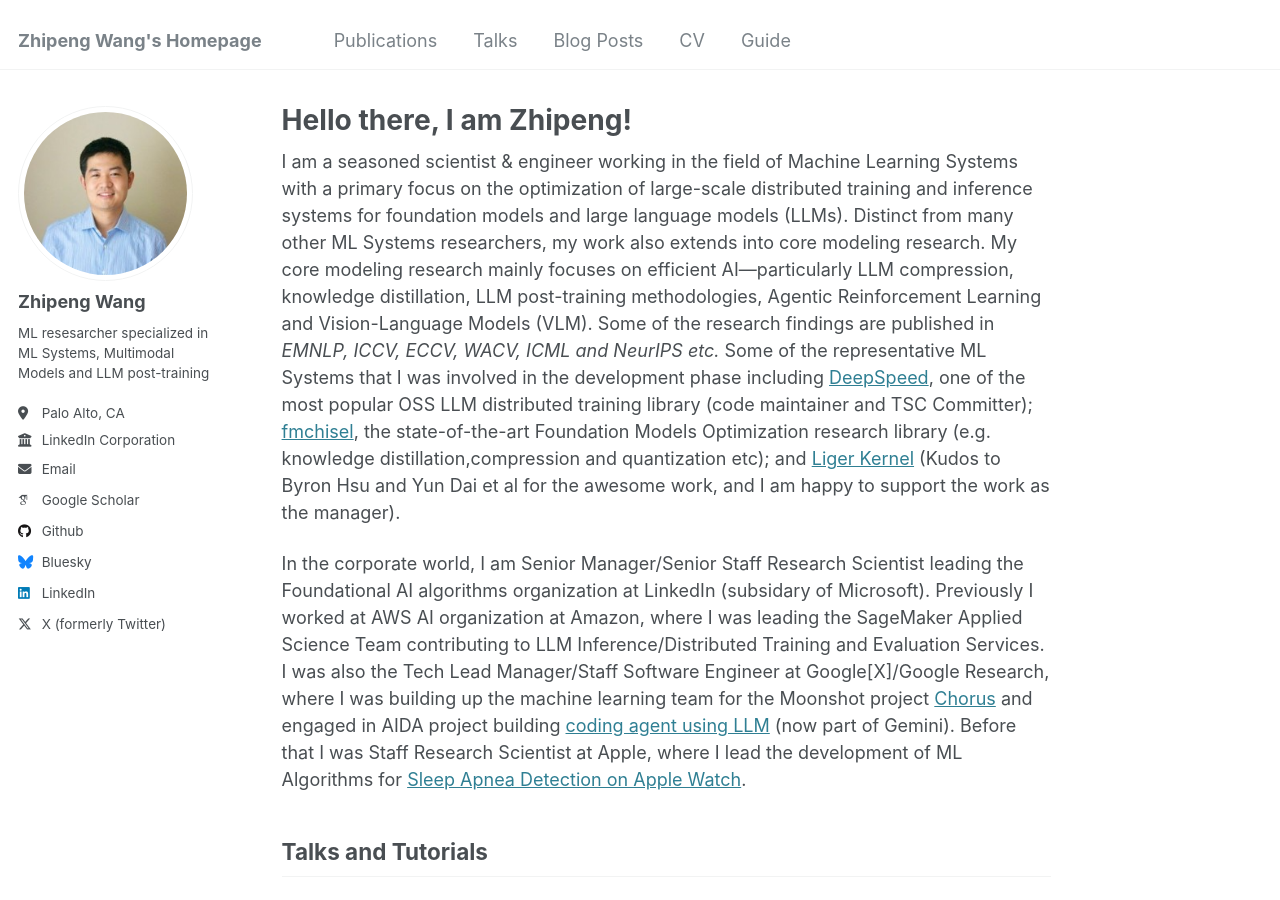
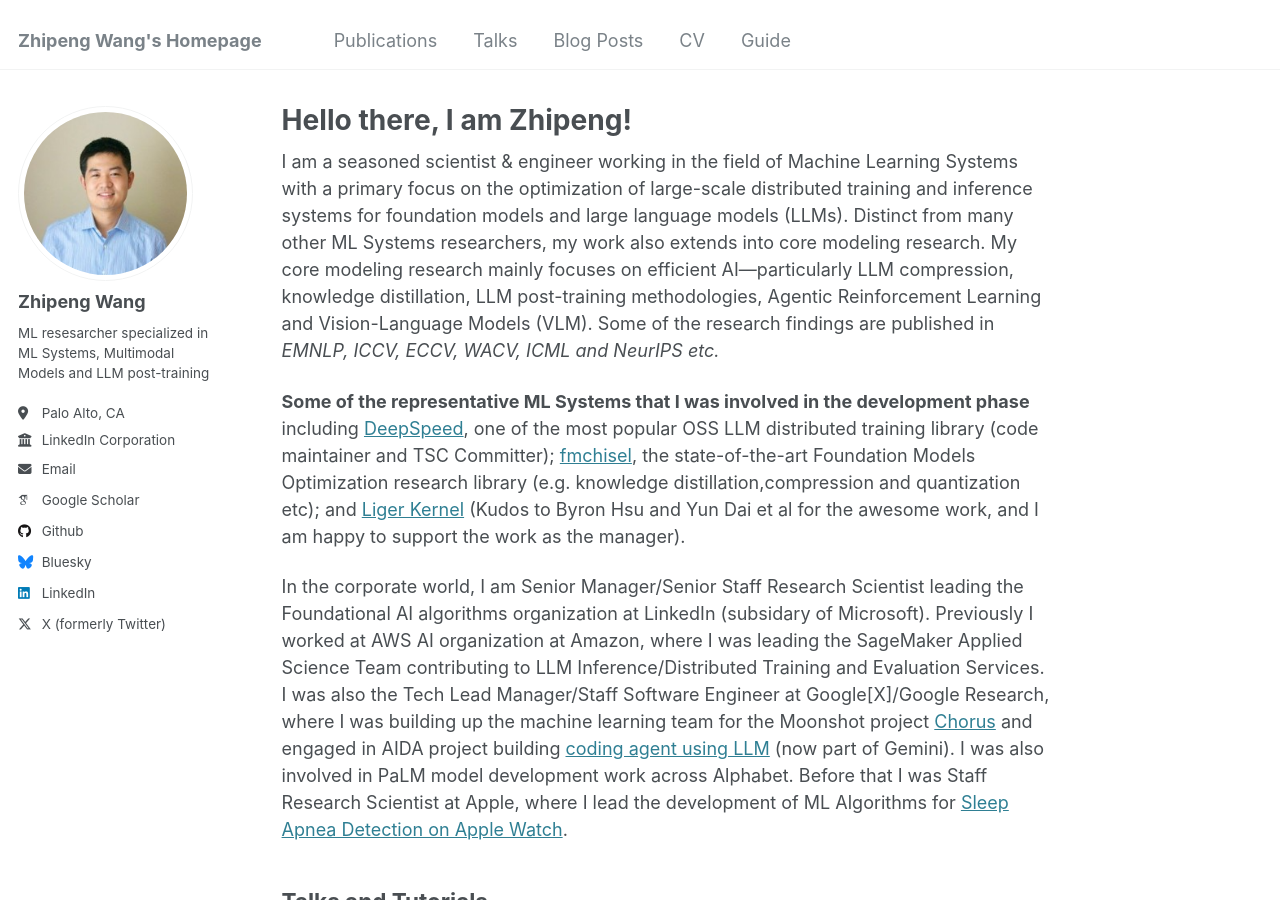
Before and after one commit to fcbayernwzp/fcbayernwzp.github.io, a Jekyll site: the page built from _pages/about.md, in a window 1280 px wide and 900 px high. Built offline with Jekyll 4.4.1, drawn with Linux system fonts in a browser that asks for light colours; some web fonts are replaced.

Commit message:
Add more information to the about.md file.

```diff
--- a/_pages/about.md
+++ b/_pages/about.md
@@ -8,9 +8,11 @@ redirect_from:
   - /about.html
 ---
 
-I am a seasoned scientist & engineer working in the field of Machine Learning Systems with a primary focus on the optimization of large-scale distributed training and inference systems for foundation models and large language models (LLMs). Distinct from many other ML Systems researchers, my work also extends into core modeling research. My core modeling research mainly focuses on efficient AI—particularly LLM compression, knowledge distillation, LLM post-training methodologies, Agentic Reinforcement Learning and Vision-Language Models (VLM). Some of the research findings are published in *EMNLP, ICCV, ECCV, WACV, ICML and NeurIPS etc.* Some of the representative ML Systems that I was involved in the development phase including [DeepSpeed](https://github.com/deepspeedai/DeepSpeed), one of the most popular OSS LLM distributed training library (code maintainer and TSC Committer); [fmchisel](https://github.com/linkedin/fmchisel), the state-of-the-art Foundation Models Optimization research library (e.g. knowledge distillation,compression and quantization etc); and [Liger Kernel](https://github.com/linkedin/Liger-Kernel) (Kudos to Byron Hsu and Yun Dai et al for the awesome work, and I am happy to support the work as the manager).
+I am a seasoned scientist & engineer working in the field of Machine Learning Systems with a primary focus on the optimization of large-scale distributed training and inference systems for foundation models and large language models (LLMs). Distinct from many other ML Systems researchers, my work also extends into core modeling research. My core modeling research mainly focuses on efficient AI—particularly LLM compression, knowledge distillation, LLM post-training methodologies, Agentic Reinforcement Learning and Vision-Language Models (VLM). Some of the research findings are published in *EMNLP, ICCV, ECCV, WACV, ICML and NeurIPS etc.*
 
-In the corporate world, I am Senior Manager/Senior Staff Research Scientist leading the Foundational AI algorithms organization at LinkedIn (subsidary of Microsoft). Previously I worked at AWS AI organization at Amazon, where I was leading the SageMaker Applied Science Team contributing to LLM Inference/Distributed Training and Evaluation Services. I was also the Tech Lead Manager/Staff Software Engineer at Google[X]/Google Research, where I was building up the machine learning team for the Moonshot project [Chorus](https://x.company/projects/chorus/) and engaged in AIDA project building [coding agent using LLM](https://x.company/projects/aida/) (now part of Gemini). Before that I was Staff Research Scientist at Apple, where I lead the development of ML Algorithms for [Sleep Apnea Detection on Apple Watch](https://www.apple.com/health/pdf/sleep-apnea/Sleep_Apnea_Notifications_on_Apple_Watch_September_2024.pdf).
+**Some of the representative ML Systems that I was involved in the development phase** including [DeepSpeed](https://github.com/deepspeedai/DeepSpeed), one of the most popular OSS LLM distributed training library (code maintainer and TSC Committer); [fmchisel](https://github.com/linkedin/fmchisel), the state-of-the-art Foundation Models Optimization research library (e.g. knowledge distillation,compression and quantization etc); and [Liger Kernel](https://github.com/linkedin/Liger-Kernel) (Kudos to Byron Hsu and Yun Dai et al for the awesome work, and I am happy to support the work as the manager).
+
+In the corporate world, I am Senior Manager/Senior Staff Research Scientist leading the Foundational AI algorithms organization at LinkedIn (subsidary of Microsoft). Previously I worked at AWS AI organization at Amazon, where I was leading the SageMaker Applied Science Team contributing to LLM Inference/Distributed Training and Evaluation Services. I was also the Tech Lead Manager/Staff Software Engineer at Google[X]/Google Research, where I was building up the machine learning team for the Moonshot project [Chorus](https://x.company/projects/chorus/) and engaged in AIDA project building [coding agent using LLM](https://x.company/projects/aida/) (now part of Gemini). I was also involved in PaLM model development work across Alphabet. Before that I was Staff Research Scientist at Apple, where I lead the development of ML Algorithms for [Sleep Apnea Detection on Apple Watch](https://www.apple.com/health/pdf/sleep-apnea/Sleep_Apnea_Notifications_on_Apple_Watch_September_2024.pdf).
 
 <!--# Selected Experiences-->
 ## Talks and Tutorials
```
